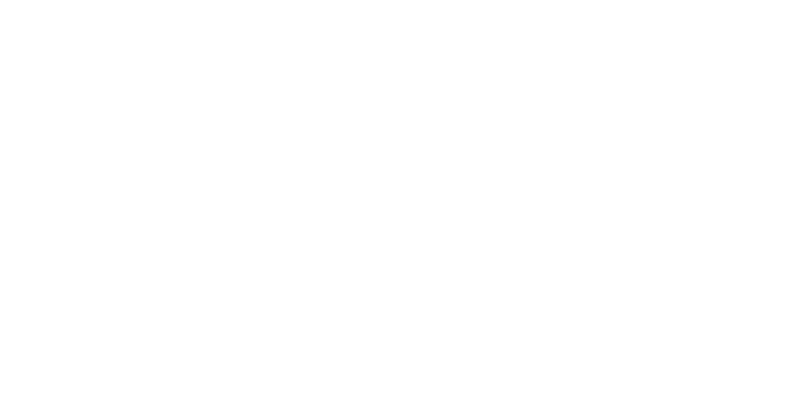
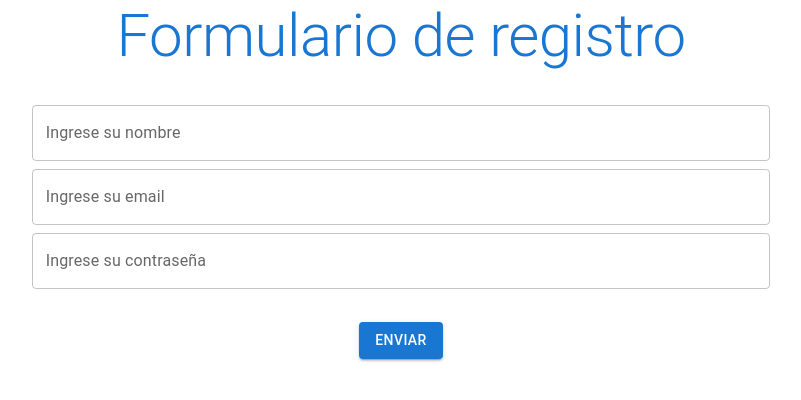
Before and after one commit to michaelrodriguezuy/react, a React (Create React App) app in the folder j_duje_youtube/video_4/curso-react-desde-cero/: page /formulario in a window 1280 px wide. Shown: the top 400 px of the page, without its empty margins (239-1040 px from the left). Built offline with nearby package versions, Linux system fonts and the light colour scheme.

Commit message:
formulario listo y validado

```diff
--- a/j_duje_youtube/video_4/curso-react-desde-cero/src/App.js
+++ b/j_duje_youtube/video_4/curso-react-desde-cero/src/App.js
@@ -1,7 +1,22 @@
+
+import {BrowserRouter, Routes, Route} from "react-router-dom";
+import Home from "./components/pages/home/Home";
+import Formulario from "./components/pages/formulario/Formulario";
+import Login from "./components/pages/login/Login";
 
 function App() {
   return (
     <div className="App">
+
+      <BrowserRouter>
+        <Routes>
+          <Route path="/" element={ <Login /> }/>
+          <Route path="/home" element={ <Home /> } />
+          <Route path="/formulario" element={ <Formulario /> } />
+        </Routes>
+
+      </BrowserRouter>
+
 
     </div>
   );
--- /dev/null
+++ b/j_duje_youtube/video_4/curso-react-desde-cero/src/components/pages/formulario/Formulario.css
@@ -0,0 +1,10 @@
+.form-container{
+
+    display: flex;
+    flex-direction: column;
+    justify-content: space-evenly;
+    align-items: center;
+
+    width: 100%;
+    height: 40vh;
+}
--- /dev/null
+++ b/j_duje_youtube/video_4/curso-react-desde-cero/src/components/pages/formulario/Formulario.jsx
@@ -0,0 +1,85 @@
+import React from 'react'
+
+import { Button, Grid, TextField, Typography } from '@mui/material'; //lo pongo entre llaves porque voy a importar varias cosas de este paquete, las voy separando por comas
+
+import {useFormik} from 'formik' //importo el hook useFormik de forma destructurada
+
+import * as Yup from 'yup' //importo todo el paquete Yup de validaciones
+
+import './Formulario.css';
+
+
+const Formulario = () => {
+
+    /* let valoresIniciales = {
+        nombre: "",
+        email: "",
+        password: ""
+    }; */
+
+   /*  const enviarForm = (data) => {
+        console.log(data);
+    } */
+
+ /*
+ ESTA ES LA FORMA TRADICIONAL DE HACER UN FORMULARIO CON FORMIK, PERO PODEMOS DESESCTRUCTURARLO YA QUE FORMIK ES UN OBJETO
+ const formik = useFormik({
+        initialValues: {
+            nombre: "",
+            email: "",
+            contraseña: ""
+        },
+        onSubmit: (data) => {
+            console.log(data);
+        }
+    }) */
+
+
+    /* uso el value para validar lo que ingreso usando YUP */
+    const {handleSubmit, handleChange, values, setFieldValue, errors} = useFormik({
+        initialValues: {
+            nombre: "",
+            email: "",
+            contraseña: ""
+        },
+
+        validationSchema: Yup.object({
+            nombre: Yup.string().required("El nombre es obligatorio"),
+            email: Yup.string().email("El email no es válido").required("El email es obligatorio"),
+            contraseña: Yup.string().required("La contraseña es obligatoria").min(6, "La contraseña debe tener al menos 6 caracteres")
+        }),
+
+        onSubmit: (data) => {
+            //envio la data al backend
+            console.log(data);
+        }
+    })
+
+  return (
+    <div>
+        <Typography color="primary" variant="h2" align='center'>Formulario de registro</Typography>
+        <form className='form-container' onSubmit={handleSubmit}>
+        <Grid container alignItems="center" justifyContent="space-evenly" spacing={1} sx={{width:"100%"}}>
+
+            <Grid item xs="12" md="7" >
+            <TextField type='text' label="Ingrese su nombre" variant="outlined" fullWidth /* name="nombre" */ onChange={(e)=>{setFieldValue("nombre", e.target.value)}} /* <- esto es comun usarlo en los checkbox */ helperText={errors.nombre} value={values.nombre} error={errors.nombre}/> {/* esto me va a modificar el valor initialValue con lo que escriba aca y para asociar estos valores uso la etiqueta name*/}
+
+            </Grid>
+
+            <Grid item xs="12" md="7" >
+            <TextField type='email' label="Ingrese su email" variant="outlined" fullWidth name="email" onChange={handleChange} helperText={errors.email} value={values.email} error={errors.email}/>
+            </Grid>
+            <Grid item xs="12" md="7" >
+
+            <TextField type='password' label="Ingrese su contraseña" variant="outlined" fullWidth name="contraseña" onChange={handleChange} helperText={errors.contraseña} value={values.contraseña} error={errors.contraseña}/>
+            </Grid>
+
+        </Grid>
+        <Button type='submit' variant="contained" color="primary">Enviar</Button>
+        </form>
+
+    </div>
+  )
+}
+
+export default Formulario
--- /dev/null
+++ b/j_duje_youtube/video_4/curso-react-desde-cero/src/components/pages/home/Home.jsx
@@ -0,0 +1,9 @@
+import React from 'react'
+
+const Home = () => {
+  return (
+    <h1>Estoy en el home, soy el micha</h1>
+  )
+}
+
+export default Home
--- /dev/null
+++ b/j_duje_youtube/video_4/curso-react-desde-cero/src/components/pages/login/Login.jsx
@@ -0,0 +1,12 @@
+import React from 'react'
+
+const Login = () => {
+  return (
+    <>
+        <h1>Este es el login</h1>
+        <p>al mismo tiempo es la pagina de inicio del sitio</p>
+    </>
+  )
+}
+
+export default Login
--- a/j_duje_youtube/video_4/curso-react-desde-cero/src/index.css
+++ b/j_duje_youtube/video_4/curso-react-desde-cero/src/index.css
@@ -1,5 +1,7 @@
-body {
+* {
   margin: 0;
+  padding: 0;
+  box-sizing: border-box;
   font-family: -apple-system, BlinkMacSystemFont, 'Segoe UI', 'Roboto', 'Oxygen',
     'Ubuntu', 'Cantarell', 'Fira Sans', 'Droid Sans', 'Helvetica Neue',
     sans-serif;
```
